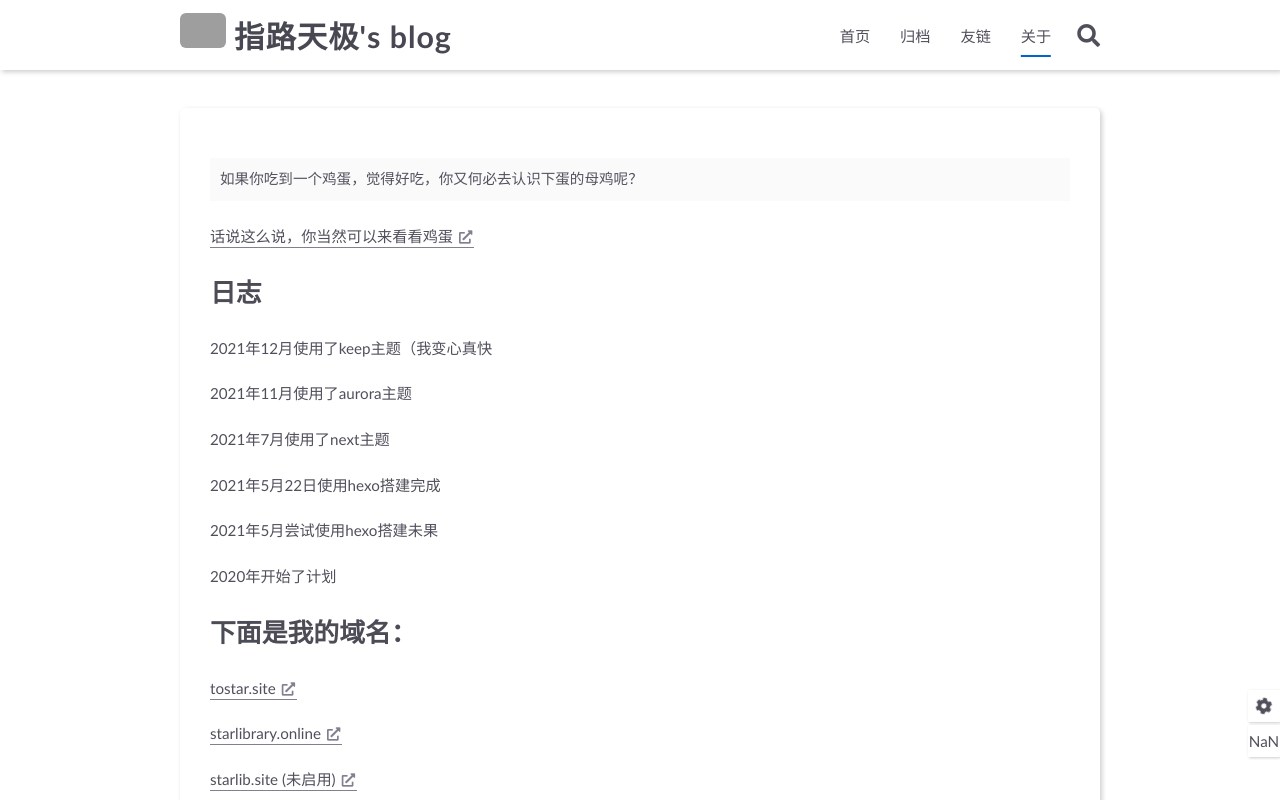
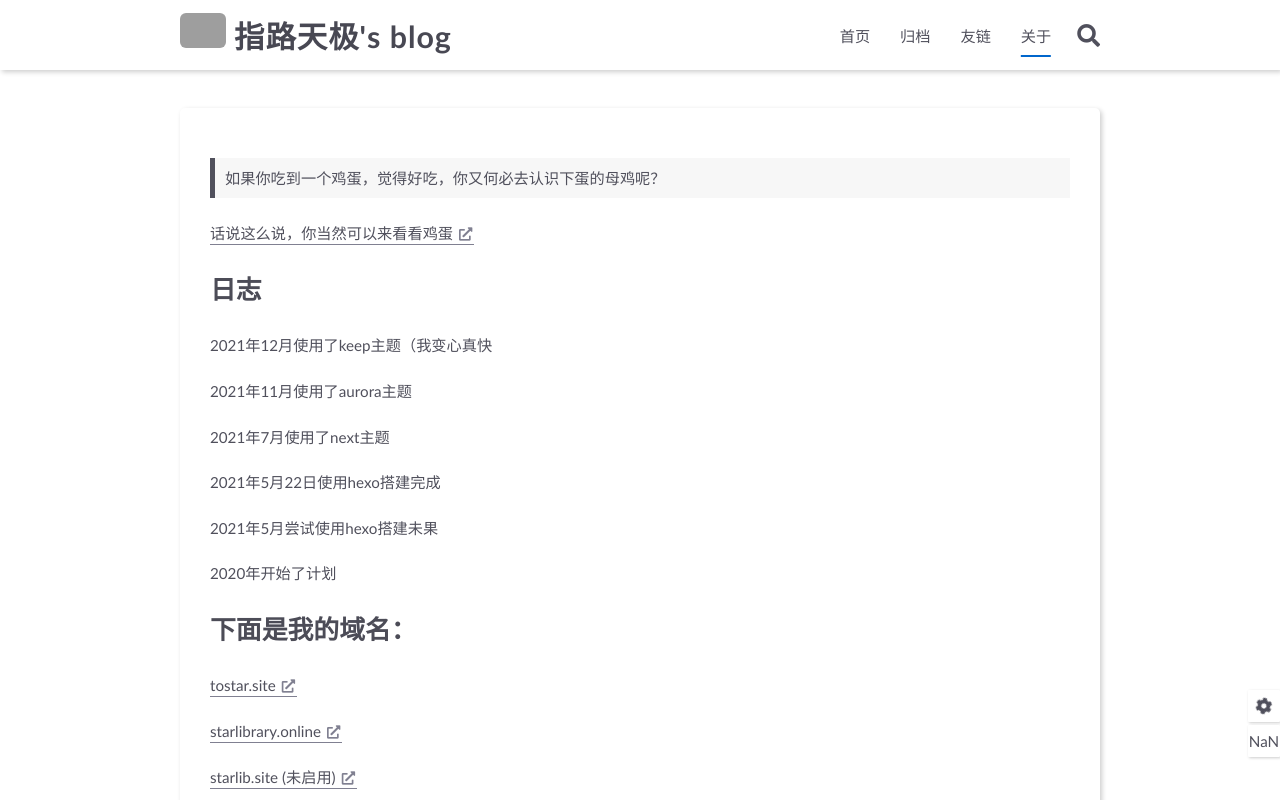
Before and after one commit to starNGC2237/starNGC2237.github.io, a plain HTML site: page about/index.html in a window 1280 px wide. Shown: the top 800 px of the page. Drawn offline with Linux system fonts and the light colour scheme; some packages are replaced by stand-ins of ours; grey boxes are pictures that could not be loaded; a script that the page names is missing.

Commit message:
Site updated: 2021-12-07 20:41:57

```diff
--- a/about/index.html
+++ b/about/index.html
@@ -161,8 +161,9 @@
 
         <div class="page-template-content markdown-body">
 
-                <pre><code>如果你吃到一个鸡蛋，觉得好吃，你又何必去认识下蛋的母鸡呢？
-</code></pre>
+                <blockquote>
+<p>如果你吃到一个鸡蛋，觉得好吃，你又何必去认识下蛋的母鸡呢？</p>
+</blockquote>
 <p><a class="link"   target="_blank" rel="noopener" href="https://github.com/starNGC2237" >话说这么说，你当然可以来看看鸡蛋<i class="fas fa-external-link-alt"></i></a></p>
 <h2 id="日志"><a href="#日志" class="headerlink" title="日志"></a>日志</h2><p>2021年12月使用了keep主题（我变心真快</p>
 <p>2021年11月使用了aurora主题</p>
```
